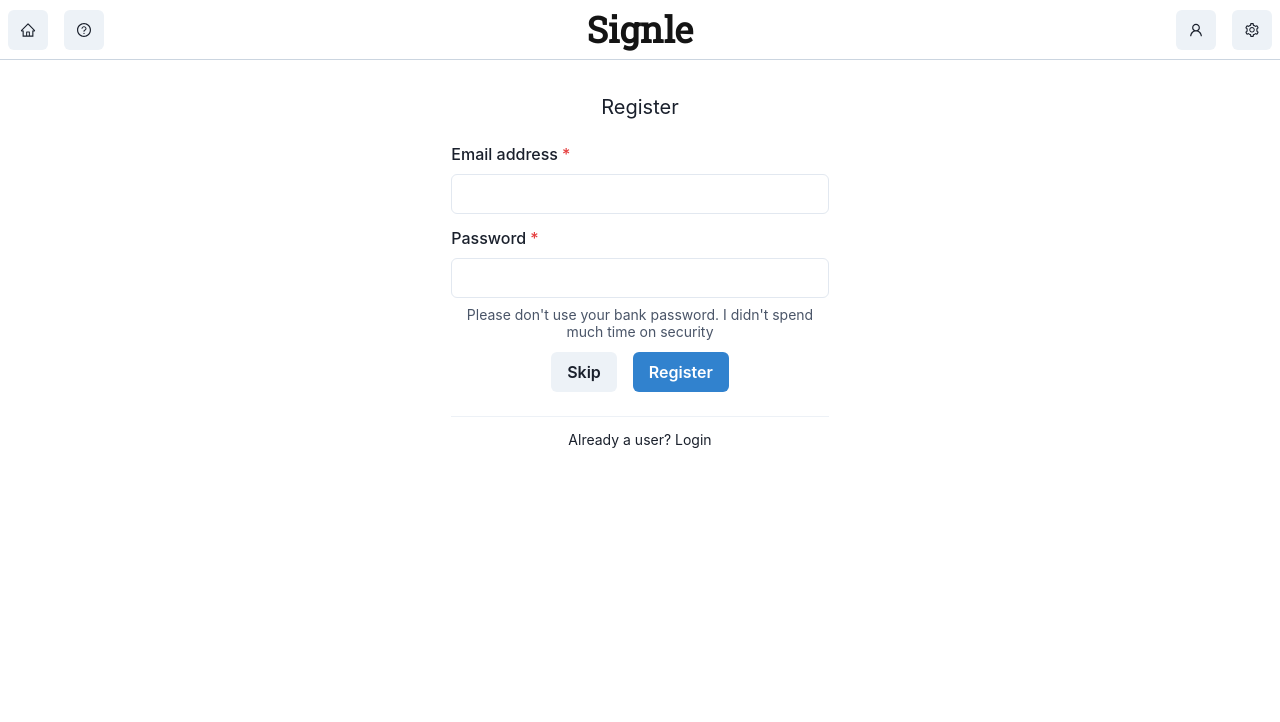
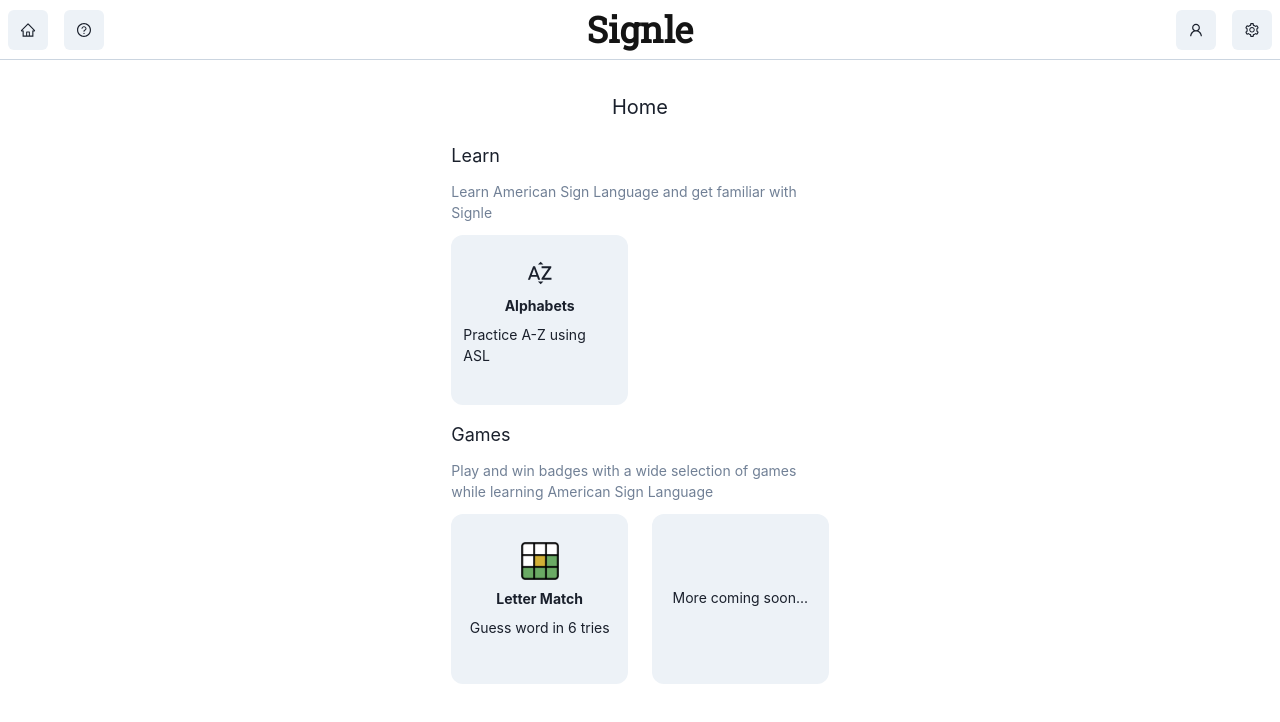
Before and after one commit to miluckshan-j/asl-game-app-frontend, a React (Create React App) app: page / in a window 1280 px wide. Shown: the top 722 px of the page. Built offline with nearby package versions, Linux system fonts and the light colour scheme.

Commit message:
add game1 in routes

```diff
--- a/src/App.tsx
+++ b/src/App.tsx
@@ -7,9 +7,10 @@ import Default from "./views/Default";
 
 // Screens
 import Home from "./screens/Home";
+import Register from "./screens/Register";
+import Login from "./screens/Login";
 import Learn from "./screens/Learn";
-import Login from "./screens/Login";
-import Register from "./screens/Register";
+import Game1 from "./screens/Games/Game1";
 import Settings from "./screens/Settings";
 import Test from "./screens/Test";
 
@@ -23,10 +24,11 @@ function App() {
         <Header />
         <Default>
           <Routes>
-            <Route path="/" element={<Register />} />
+            <Route path="/" element={<Home />} />
+            <Route path="register" element={<Register />} />
             <Route path="login" element={<Login />} />
-            <Route path="home" element={<Home />} />
             <Route path="learn" element={<Learn />} />
+            <Route path="game/1" element={<Game1 />} />
             <Route path="settings" element={<Settings />} />
             <Route path="test" element={<Test />} />
           </Routes>
```
